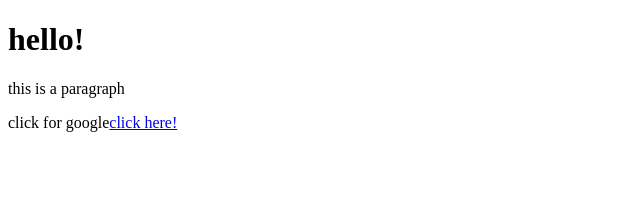
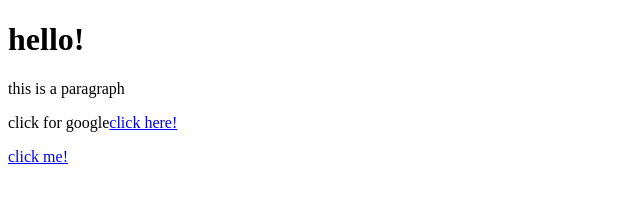
Before and after one commit to agfs-ktancock/agfs-ktancock.github.io, a plain HTML site: page index.html in a window 1280 px wide. Shown: the full height of the page, 0-640 px from the left. Drawn offline with Linux system fonts and the light colour scheme.

Commit message:
Update index.html

```diff
--- a/index.html
+++ b/index.html
@@ -9,3 +9,4 @@
   </body>
 </html>
 <p>click for google<a href="https://google.com">click here!</a></p>
+<a href="/gallery.html">click me!</a>
```
